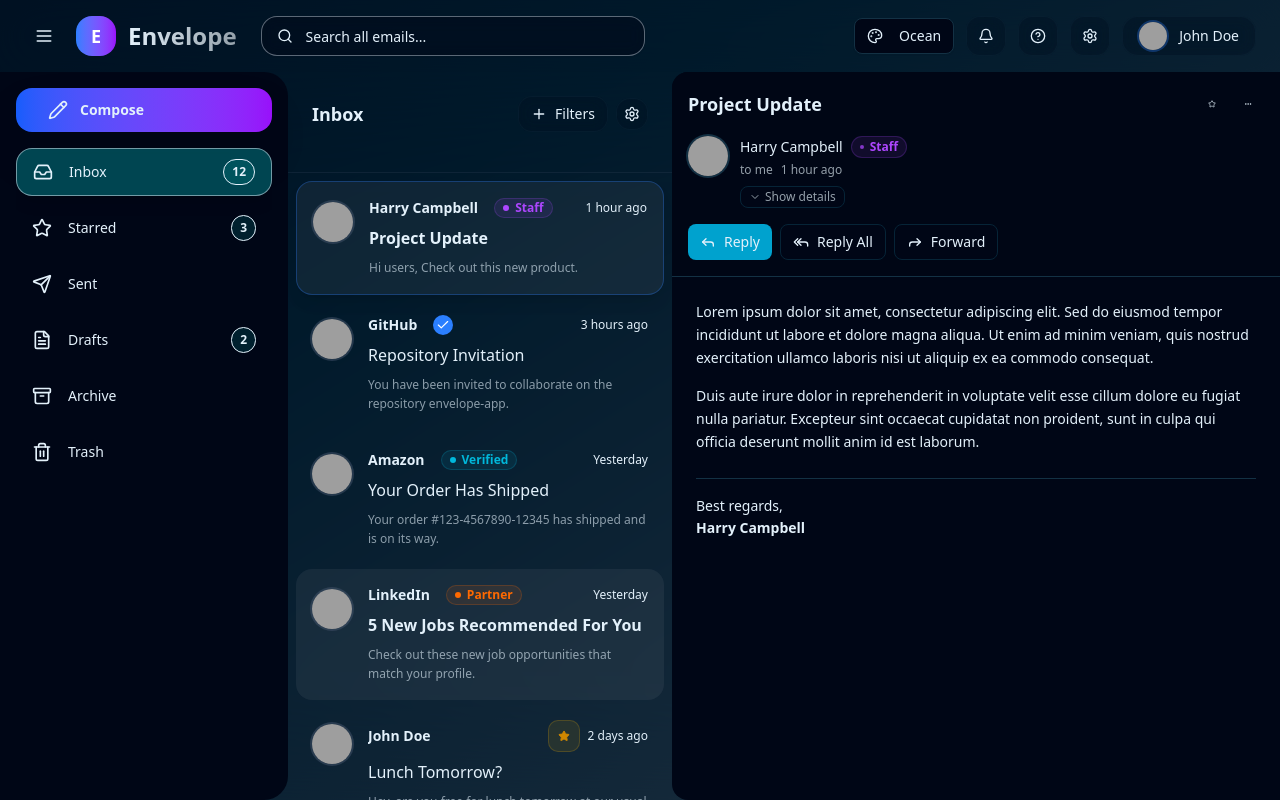
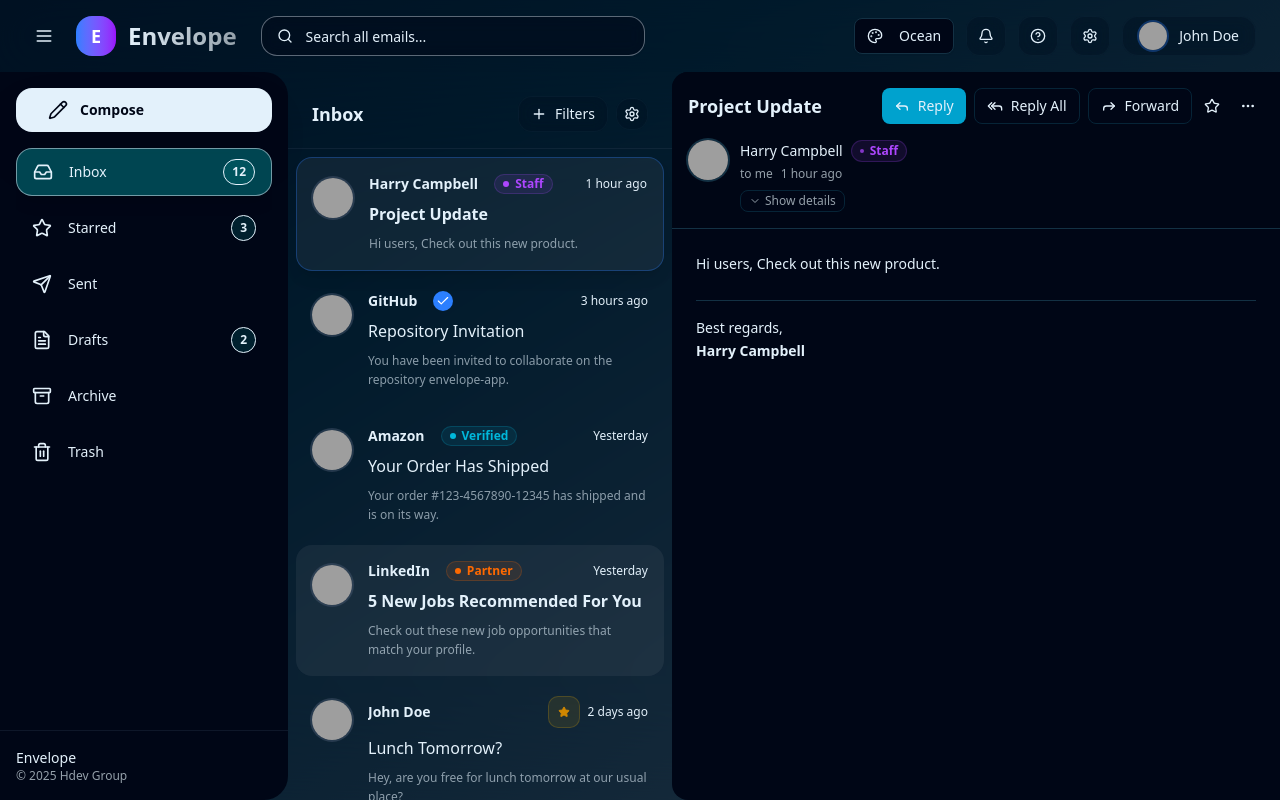
Before and after one commit to Hdev-Group/envelope, a Next.js app: page /email in a window 1280 px wide. Built offline with nearby package versions, Linux system fonts and the light colour scheme; grey boxes are pictures that could not be loaded.

Commit message:
chore: clean up unused code and improve component structure

```diff
--- a/src/app/(secure)/email/emailhomemain.tsx
+++ b/src/app/(secure)/email/emailhomemain.tsx
@@ -426,10 +426,10 @@ return (
         >
           <div className="p-4">
             <Button
-              variant="pricing"
+              variant="default"
               size={sidebarCollapsed ? "icon-lg" : "lg"}
               className={cn(
-                "rounded-2xl shadow-2xl bg-gradient-to-r from-blue-600 to-purple-600 hover:from-blue-700 hover:to-purple-700 transform hover:scale-105 transition-all duration-300",
+                "rounded-2xl shadow-2xl bg-foreground text-background  transform transition-all duration-300",
                 sidebarCollapsed ? "w-12 h-12" : "w-full justify-start gap-3",
               )}
             >
@@ -437,8 +437,6 @@ return (
               {!sidebarCollapsed && <span className="font-semibold">Compose</span>}
             </Button>
           </div>
-
-          {/* Navigation Items */}
           <ScrollArea className="flex-1 px-4">
             <div className="space-y-2">
               {sidebarItems.map((item) => (
@@ -467,6 +465,12 @@ return (
               ))}
             </div>
           </ScrollArea>
+          <div className="w-full border-t border-slate-700/30 mt-4 py-4">
+              <div className="pl-4 flex flex-col">
+                <p className="text-[14px]">Envelope</p>
+                <p className="text-xs text-muted-foreground">© 2025 Hdev Group</p>
+              </div>
+          </div>
         </div>
 
         <div
@@ -476,7 +480,7 @@ return (
             selectedEmail ? "hidden lg:flex lg:w-96" : "flex",
           )}
         >
-          <div className="p-6 border-b border-slate-700/30">
+          <div className="p-6 pb-0 border-b border-slate-700/30">
             <div className="flex items-center justify-between mb-4">
               <h2 className="text-lg font-semibold text-foreground">Inbox</h2>
               <div className="flex items-center gap-2">
@@ -564,11 +568,11 @@ return (
         {selectedEmail ? (
         <div
           className={cn(
-            "flex-1 flex flex-col rounded-l-2xl backdrop-blur-xl transition-all duration-300",
+            "flex-1 flex flex-col rounded-l-none lg:rounded-l-2xl backdrop-blur-xl transition-all duration-300",
             selectedEmail ? "flex" : "hidden lg:flex",
           )}
         >
-            <div className="flex flex-col rounded-l-2xl h-full bg-background ">
+            <div className="flex flex-col rounded-l-none lg:rounded-l-2xl h-full bg-background ">
                 <header className="border-b rounded-tl-2xl  bg-background/95 backdrop-blur supports-[backdrop-filter]:bg-background/60">
                     <div className="flex items-center gap-3 p-4">
                     <Button variant="ghost" size="sm" onClick={() => setSelectedEmail(null)} className="lg:hidden" aria-label="Back to inbox">
@@ -585,12 +589,26 @@ return (
                         )}
                     </div>
                     <TooltipProvider>
-                        <div className="flex items-center gap-1">
+                        <div className="flex items-center h-full gap-1">
+                            <div className="flex flex-wrap gap-2 items-center justify-center">
+                                <Button variant="default" size="sm" className="gap-2">
+                                    <Reply className="h-4 w-4" />
+                                    <p className=" md:flex hidden">Reply</p>
+                                </Button>
+                                <Button variant="outline" size="sm" className="gap-2">
+                                    <ReplyAll className="h-4 w-4" />
+                                    <p className=" md:flex hidden">Reply All</p>
+                                </Button>
+                                <Button variant="outline" size="sm" className="gap-2">
+                                    <Forward className="h-4 w-4" />
+                                    <p className=" md:flex hidden">Forward</p>
+                                </Button>
+                            </div>
                         <Tooltip>
                             <TooltipTrigger asChild>
                             <Button
                                 variant="ghost"
-                                size="sm"
+                                size="icon-lg"
                                 onClick={() => onStar(selectedEmail.id)}
                                 className={cn("h-8 w-8", selectedEmail.isStarred && "text-yellow-500")}
                             >
@@ -601,7 +619,7 @@ return (
                         </Tooltip>
                         <CustomDropdown
                             trigger={
-                            <Button variant="ghost" size="sm" className="h-8 w-8">
+                            <Button variant="ghost" size="icon-lg" className="h-8 w-8">
                                 <MoreHorizontal className="h-4 w-4" />
                             </Button>
                             }
@@ -725,22 +743,6 @@ return (
                     </div>
 
                     {/* Action Buttons */}
-                    <div className="px-4 pb-4">
-                    <div className="flex flex-wrap gap-2">
-                        <Button variant="default" size="sm" className="gap-2">
-                        <Reply className="h-4 w-4" />
-                        Reply
-                        </Button>
-                        <Button variant="outline" size="sm" className="gap-2">
-                        <ReplyAll className="h-4 w-4" />
-                        Reply All
-                        </Button>
-                        <Button variant="outline" size="sm" className="gap-2">
-                        <Forward className="h-4 w-4" />
-                        Forward
-                        </Button>
-                    </div>
-                    </div>
                 </header>
 
                 {/* Email Content */}
@@ -749,16 +751,7 @@ return (
                     <article className="max-w-none z-0">
                         <div className="space-y-4 text-sm leading-relaxed">
                             <>
-                            <p>
-                                Lorem ipsum dolor sit amet, consectetur adipiscing elit. Sed do eiusmod tempor incididunt ut labore
-                                et dolore magna aliqua. Ut enim ad minim veniam, quis nostrud exercitation ullamco laboris nisi ut
-                                aliquip ex ea commodo consequat.
-                            </p>
-                            <p>
-                                Duis aute irure dolor in reprehenderit in voluptate velit esse cillum dolore eu fugiat nulla
-                                pariatur. Excepteur sint occaecat cupidatat non proident, sunt in culpa qui officia deserunt mollit
-                                anim id est laborum.
-                            </p>
+                            <div dangerouslySetInnerHTML={{ __html: selectedEmail.preview }} />
                             </>
 
                         <div className="mt-6 pt-4 border-t">
--- a/src/components/dropdowns/dropdown.tsx
+++ b/src/components/dropdowns/dropdown.tsx
@@ -119,7 +119,6 @@ export function CustomDropdown({
     let left = 0
     const width = triggerRect.width
 
-    // Calculate vertical position
     if (side === "bottom") {
         top = triggerRect.bottom + sideOffset
     } else if (side === "top") {
@@ -128,7 +127,6 @@ export function CustomDropdown({
         top = triggerRect.top
     }
 
-    // Calculate horizontal position
     if (side === "bottom" || side === "top") {
         if (align === "start") {
             left = triggerRect.left
@@ -143,19 +141,25 @@ export function CustomDropdown({
         left = triggerRect.left - sideOffset
     }
 
+    // Use actual content size if available
+    let contentWidth = 230
+    let contentHeight = 300
+    if (contentRef.current) {
+        const rect = contentRef.current.getBoundingClientRect()
+        contentWidth = rect.width
+        contentHeight = rect.height
+    }
+
     // Adjust for viewport boundaries
-    const contentWidth = 200 // Approximate content width
-    const contentHeight = 300 // Approximate content height
-
-    if (left + contentWidth > viewportWidth) {
+    if (left + contentWidth > viewportWidth - 8) {
         left = viewportWidth - contentWidth - 8
     }
     if (left < 8) {
         left = 8
     }
 
-    if (top + contentHeight > viewportHeight) {
-      top = triggerRect.top - contentHeight - sideOffset
+    if (top + contentHeight > viewportHeight - 8) {
+        top = viewportHeight - contentHeight - 8
     }
     if (top < 8) {
         top = 8
@@ -163,6 +167,7 @@ export function CustomDropdown({
 
     setPosition({ top, left, width })
 }
+
 
   const handleToggle = () => {
     if (disabled) return
```
Lines whose indentation alone changed are shown as unchanged.
